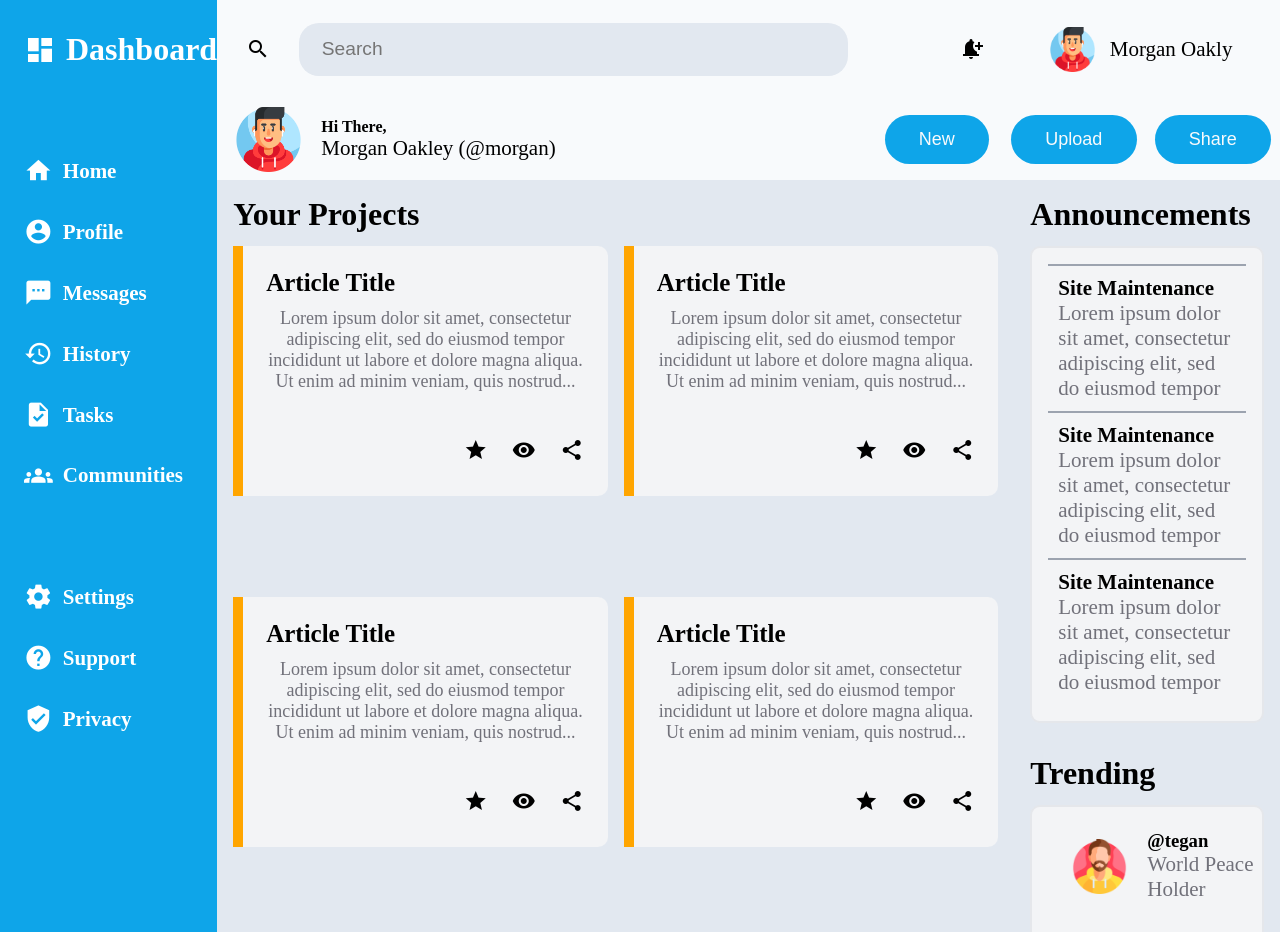
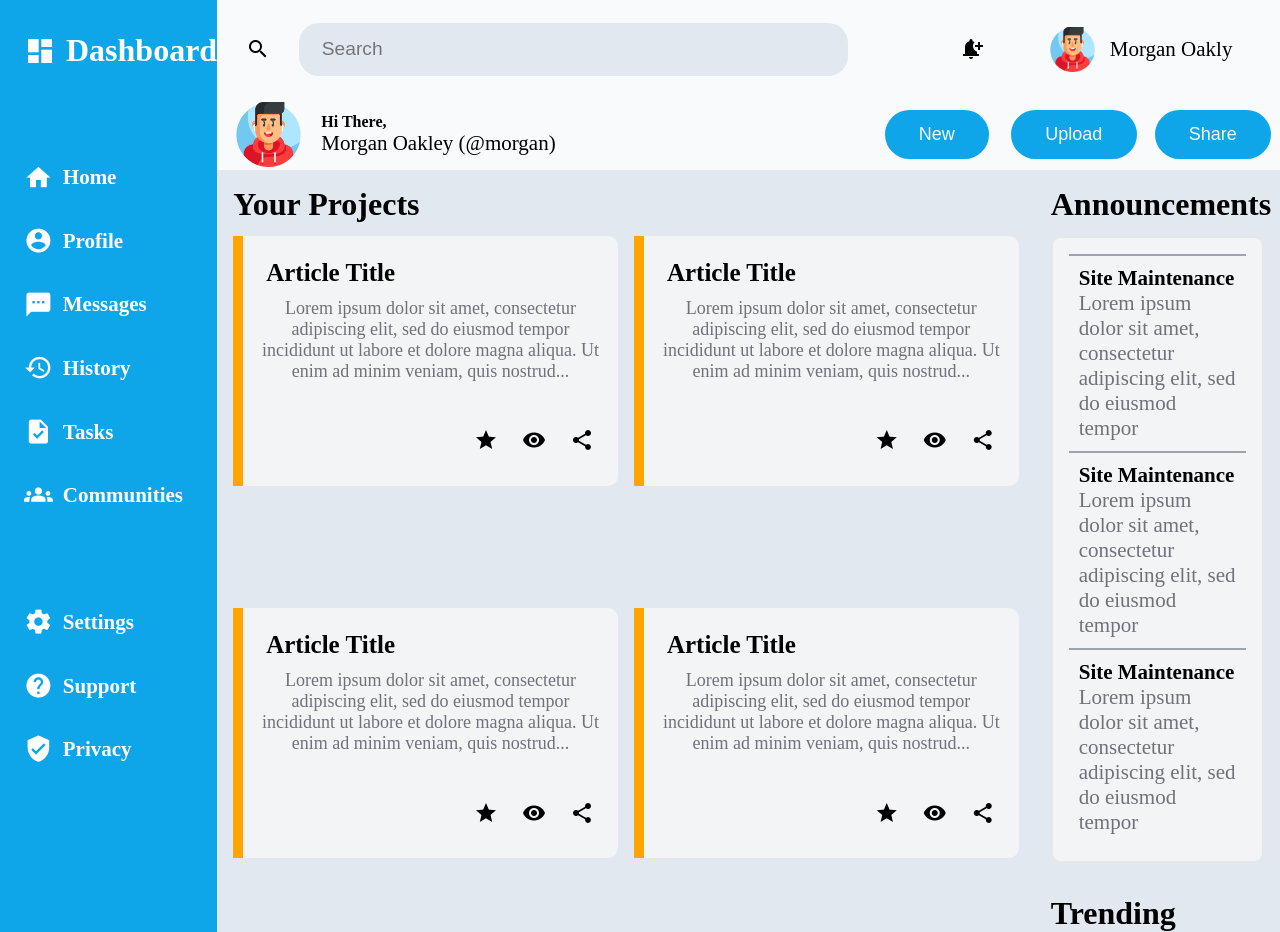
Before and after one commit to Mutaiti-Mark/demo-dash, a plain HTML site: page index.html in a window 1280 px wide. Shown: the top 932 px of the page. Drawn offline with Linux system fonts and the light colour scheme.

Commit message:
Play around

```diff
--- a/styles.css
+++ b/styles.css
@@ -2,17 +2,16 @@
     margin: 0;
 }
 .container{
-    min-height: 100vh;
+    height: 100vh;
     display: grid;
-    grid-template-rows: 180px 1fr 1fr;
-    grid-template-columns: 0.7fr 3fr 1fr;
+    grid-template-rows: 170px 1fr 1fr;
+    grid-template-columns: .7fr 3fr .9fr;
 }
 
 
 .header{
     background-color: #f8fafc;
-    grid-column: 2/4;
-    grid-row: 1/2;
+    grid-column: span 2;
     display: grid;
     grid-template-rows: 1fr 1fr;
     grid-template-columns: 5fr 1fr 1fr 1fr;
```
